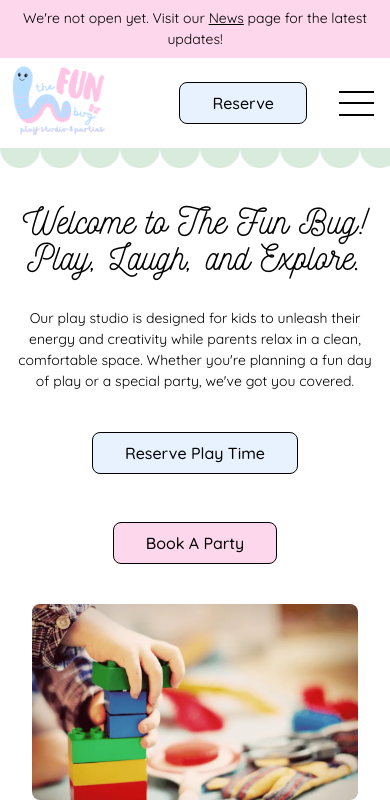
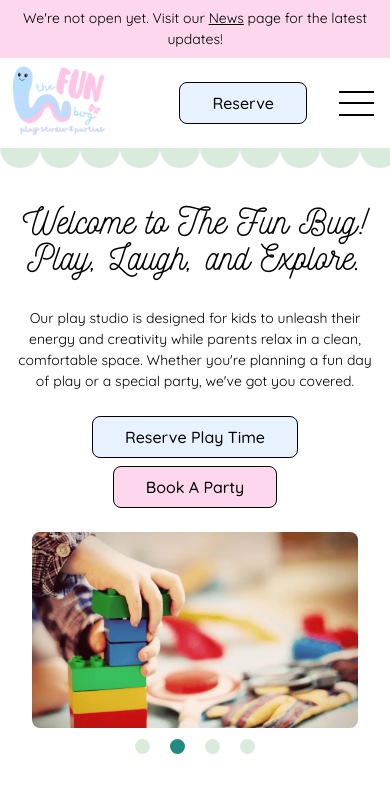
Before and after one commit to the-fun-bug/the-fun-bug, a Next.js app: page / in a window 390 px wide. Shown: the top 809 px of the page. Built offline with nearby package versions, Linux system fonts and the light colour scheme.

Commit message:
fix margin issues on common component

```diff
--- a/src/components/common/ButtonLink.tsx
+++ b/src/components/common/ButtonLink.tsx
@@ -6,6 +6,7 @@ type ButtonLinkProps = {
   buttonLink: string;
   buttonClass: string;
   external?: boolean;
+  excludeMargin?: boolean;
 };
 
 export default function ButtonLink({
@@ -13,12 +14,13 @@ export default function ButtonLink({
   buttonLink,
   buttonClass,
   external,
+  excludeMargin,
 }: ButtonLinkProps) {
   return (
     <Link
       {...(external ? { target: '_blank', rel: 'noopener noreferrer' } : {})}
       href={buttonLink}
-      className={`w-fit font-medium border border-black rounded-lg px-[2rem] py-[0.5rem] my-[1rem] transition-all duration-300 text-black ${buttonClass}`}
+      className={`w-fit font-medium border border-black rounded-lg px-[2rem] py-[0.5rem]  transition-all duration-300 text-black ${excludeMargin ? '' : 'my-[1rem]'} ${buttonClass}`}
     >
       {buttonText}
     </Link>
--- a/src/components/home/Homepage.tsx
+++ b/src/components/home/Homepage.tsx
@@ -30,17 +30,19 @@ export default function Homepage({
             Whether you&apos;re planning a fun day of play or a special party,
             we&apos;ve got you covered.
           </p>
-          <div className="flex flex-wrap gap-4 justify-center lg:justify-start">
+          <div className="flex flex-wrap gap-2 md:gap-4 justify-center lg:justify-start">
             <ButtonLink
               buttonText="Reserve Play Time"
               buttonLink="https://thefunbug.as.me/?calendarID=11786092"
-              buttonClass="bg-soft-blue hover:bg-worm-blue my-0"
+              buttonClass="bg-soft-blue hover:bg-worm-blue"
               external={true}
+              excludeMargin={true}
             />
             <ButtonLink
               buttonText="Book A Party"
               buttonLink="/parties"
-              buttonClass="bg-soft-pink hover:bg-worm-pink my-0"
+              buttonClass="bg-soft-pink hover:bg-worm-pink"
+              excludeMargin={true}
             />
           </div>
         </div>
```
